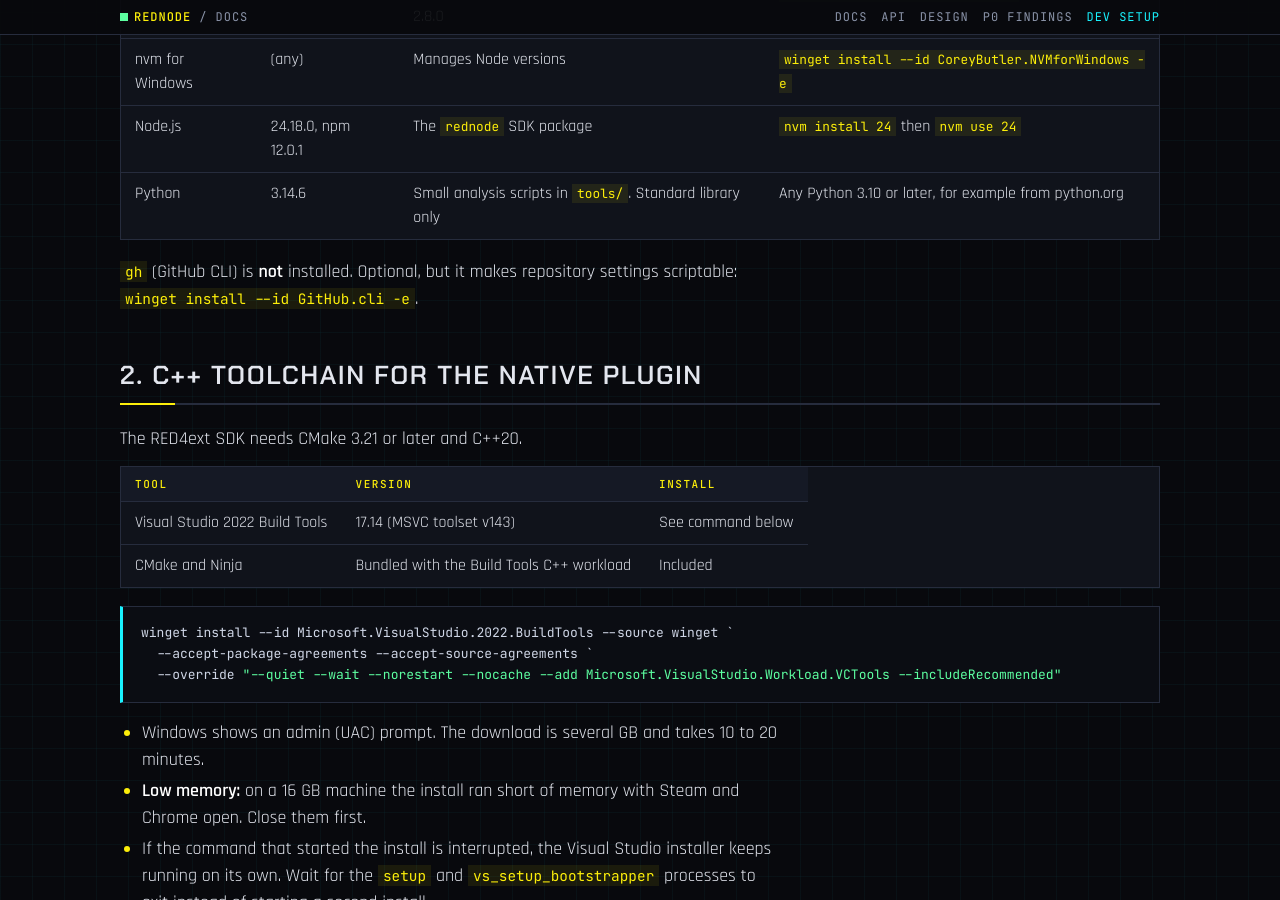
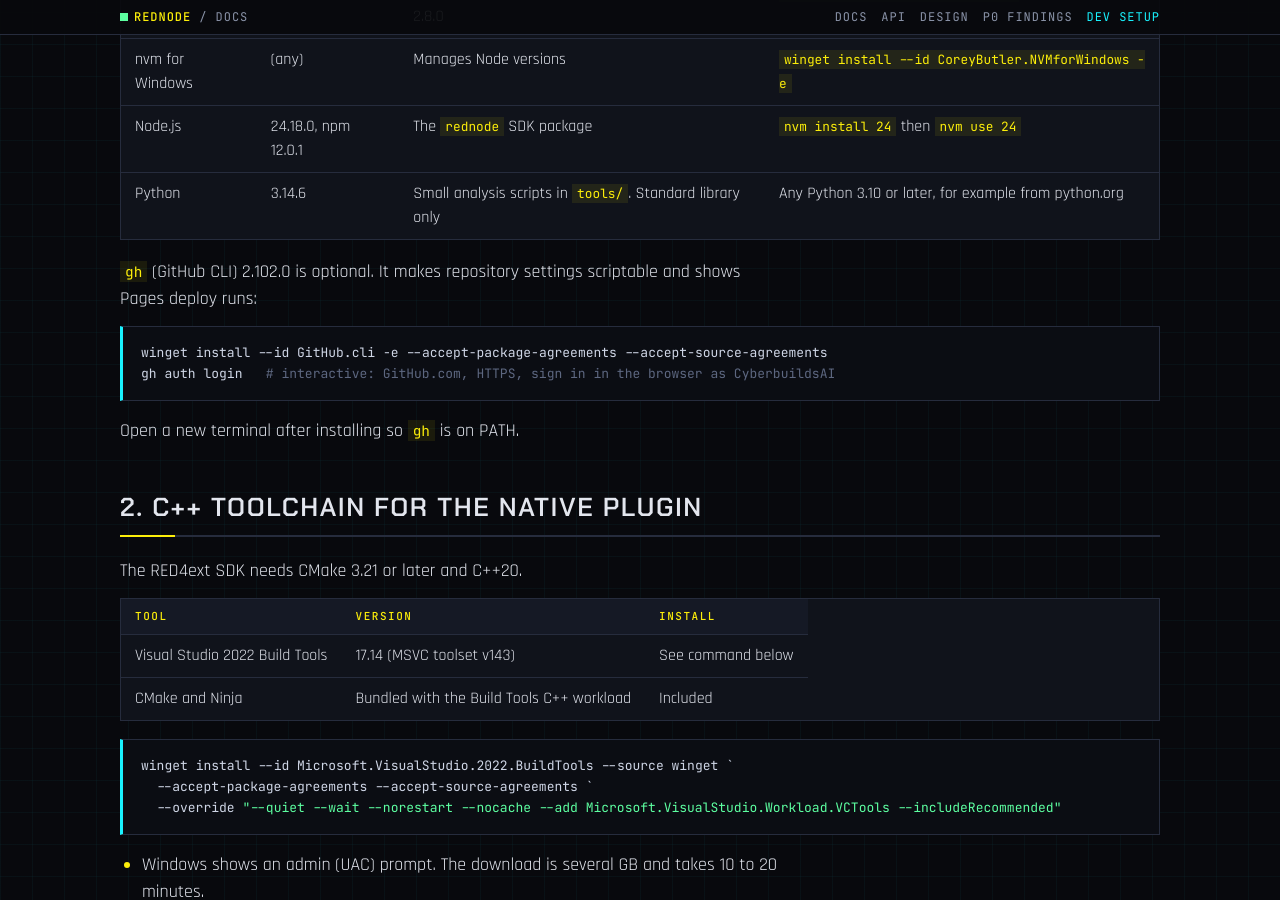
Before and after one commit to CyberbuildsAI/REDnode, a Jekyll site: the page built from docs/dev-setup.md, in a window 1280 px wide and 900 px high, scrolled down 500 px. Built offline with Jekyll 4.4.1, drawn with Linux system fonts in a browser that asks for light colours; our own code applies the rules of GitHub Pages for plain Markdown files.

Commit message:
Record the GitHub CLI install in the setup guide
Co-Authored-By: Claude Opus 5.5 <noreply@anthropic.com>

````diff
--- a/docs/dev-setup.md
+++ b/docs/dev-setup.md
@@ -14,7 +14,14 @@ Reference machine: Windows 11 Home (build 26200), 16 GB RAM.
 | Node.js | 24.18.0, npm 12.0.1 | The `rednode` SDK package | `nvm install 24` then `nvm use 24` |
 | Python | 3.14.6 | Small analysis scripts in `tools/`. Standard library only | Any Python 3.10 or later, for example from python.org |
 
-`gh` (GitHub CLI) is **not** installed. Optional, but it makes repository settings scriptable: `winget install --id GitHub.cli -e`.
+`gh` (GitHub CLI) 2.102.0 is optional. It makes repository settings scriptable and shows Pages deploy runs:
+
+```powershell
+winget install --id GitHub.cli -e --accept-package-agreements --accept-source-agreements
+gh auth login   # interactive: GitHub.com, HTTPS, sign in in the browser as CyberbuildsAI
+```
+
+Open a new terminal after installing so `gh` is on PATH.
 
 ## 2. C++ toolchain for the native plugin
 
````
